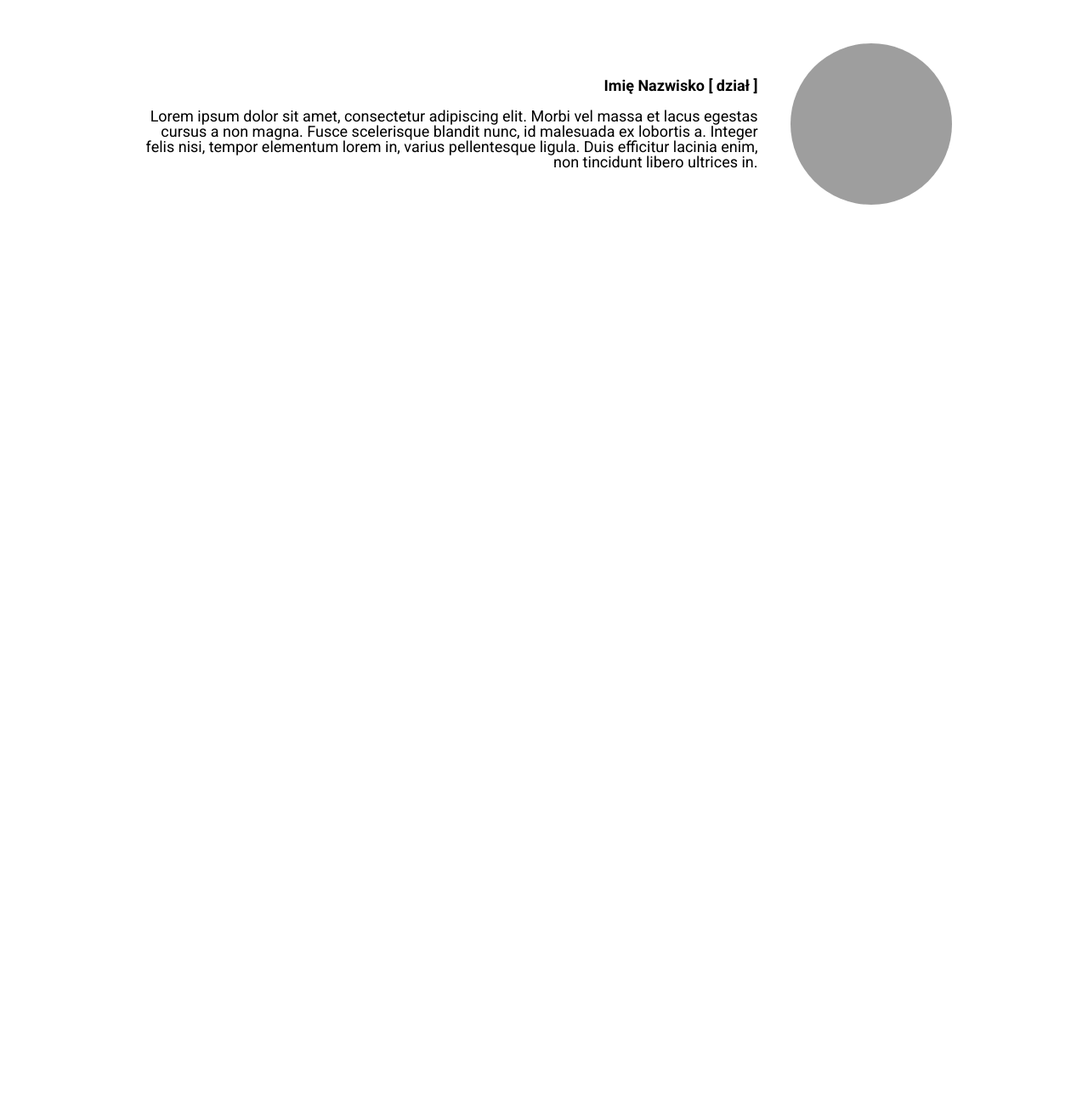
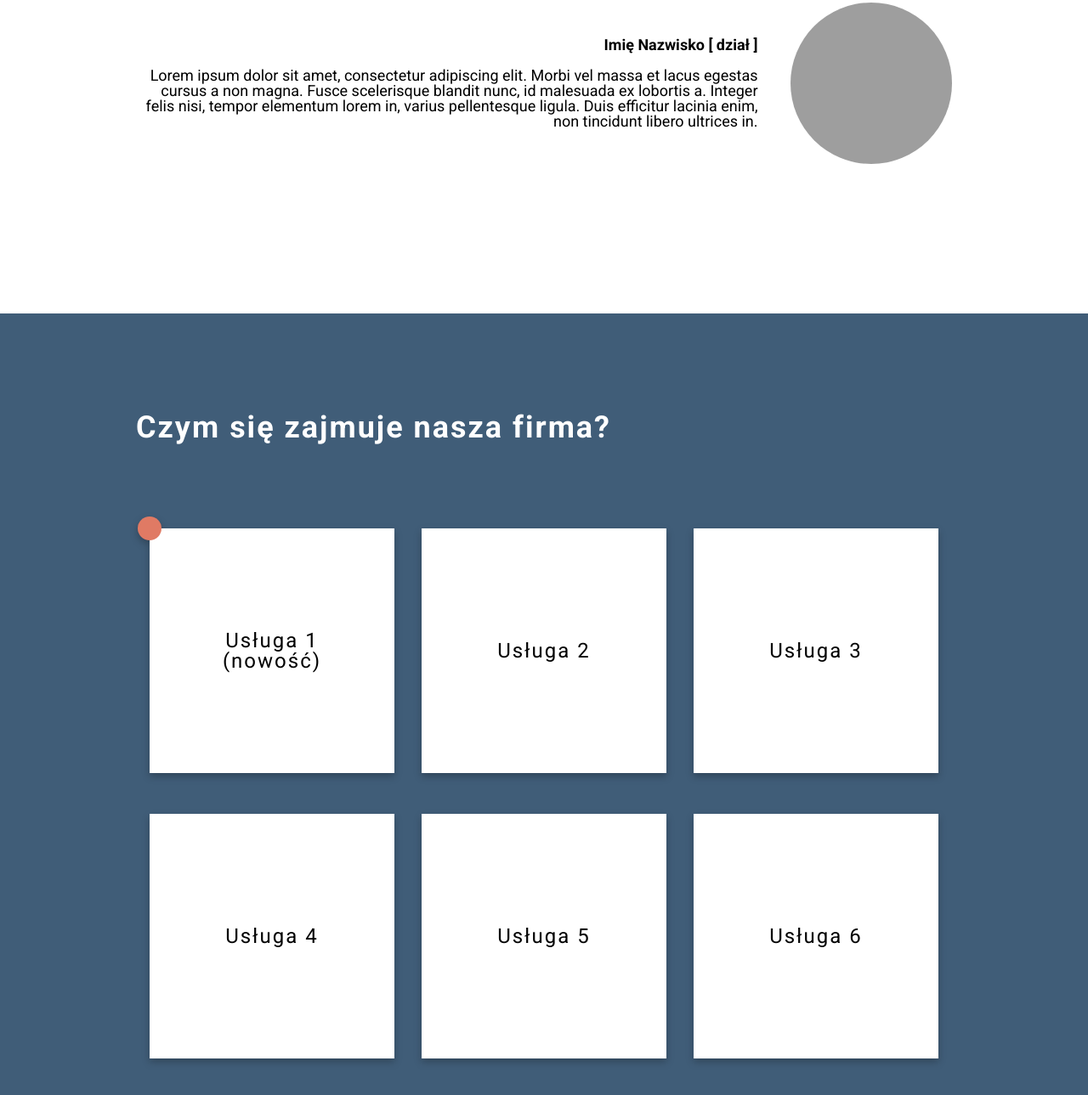
Before and after one commit to Rossowka/CompanySite_BootcampProject, a plain HTML site: page index.html in a window 1280 px wide. Shown: the part 1336-2625 px from the top of the page at 85% size. Before the commit the page ends 1753 px from the top, so only its background shows below. Drawn offline with Linux system fonts and the light colour scheme; grey boxes are pictures that could not be loaded.

Commit message:
created offer section

```diff
--- a/index.html
+++ b/index.html
@@ -49,7 +49,57 @@
                 </div>
             </div>
          </section>
-         <section id="offer"></section>
+
+         <section id="offer">
+            <div class="padding-T padding-B container">
+                <h1 class="text-white padding-T padding-B">Czym się zajmuje nasza firma?</h1>
+                <div class="offer_container">
+                    <div class="box">
+                        <div class="box_margin">
+                            <div class="box_content">
+                                <h2>Usługa 1</br>(nowość)</h2>
+                            </div>
+                        </div>
+                        <div class="new"></div>
+                    </div>
+                    <div class="box">
+                        <div class="box_margin">
+                            <div class="box_content">
+                                <h2>Usługa 2</h2>
+                            </div>
+                        </div>
+                    </div>
+                    <div class="box">
+                        <div class="box_margin">
+                            <div class="box_content">
+                                <h2>Usługa 3</h2>
+                            </div>
+                        </div>
+                    </div>
+                    <div class="box">
+                        <div class="box_margin">
+                            <div class="box_content">
+                                <h2>Usługa 4</h2>
+                            </div>
+                        </div>
+                    </div>
+                    <div class="box">
+                        <div class="box_margin">
+                            <div class="box_content">
+                                <h2>Usługa 5</h2>
+                            </div>
+                        </div>
+                    </div>
+                    <div class="box">
+                        <div class="box_margin">
+                            <div class="box_content">
+                                <h2>Usługa 6</h2>
+                            </div>
+                        </div>
+                    </div>
+                </div>
+            </div>
+         </section>
      </main>
      <footer>
 
--- a/styles/style.css
+++ b/styles/style.css
@@ -243,6 +243,7 @@ nav:first-child a {
 
     .person:first-of-type {
         padding-top: var(--unifiedOutline);
+        padding-bottom: 0;
     }
 
     .person:nth-of-type(odd) p {
@@ -269,3 +270,96 @@ nav:first-child a {
 #Piotr-Kowalski {
     background-image: url(https://randomuser.me/api/portraits/men/36.jpg);
 }
+
+/* ---- OFFER ----*/
+
+#offer {
+    background-color: #405D78;
+}
+
+.offer_container {
+    height: 100%;
+    width: 90%;
+    margin: auto;
+
+    display: flex;
+    flex-direction: column;
+    align-items: center;
+    justify-content: center;
+    flex-wrap: wrap;
+
+    filter: drop-shadow(0px 4px 4px rgba(0, 0, 0, 0.25));
+}
+
+.box {
+    background-color: #ffffff;
+
+    width: 100%;
+    text-align: center;
+
+    margin-top: var(--unifiedOutline);
+    position: relative;
+
+    transition: all 0.5s ease;
+}
+
+.box::before {
+    content: "";
+    padding-top: 100%;
+    float: left;
+}
+
+.box_margin {
+    position: absolute;
+    height: 90%;
+    width: 90%;
+    padding: var(--unifiedOutline);
+}
+
+.box_content {
+    display: table;
+    width:100%;
+    height:100%;
+}
+
+.box h2 {
+    display: table-cell;
+    vertical-align: middle;
+}
+
+@media screen and (min-width: 768px){
+    .offer_container {
+        width: 100%;
+        flex-direction: row;
+        margin-bottom: var(--unifiedOutline);
+        justify-content: space-around;
+        align-items: center;
+    }
+
+    .box {
+        width: 40%;
+        margin-top: 10%;
+    }
+}
+
+@media screen and (min-width: 1024px){
+    .box {
+        width: 30%;
+        margin-top: var(--unifiedOutline);
+    }
+
+    .box:hover {
+        transform: scale(1.05);
+        transition: 0.5s ease;
+    }
+}
+
+.new {
+    position: absolute;
+    width: 10%;
+    height: 10%;
+    border-radius: 50%;
+    top: -5%;
+    left: -5%;
+    background-color: #E07A64;
+}
```
